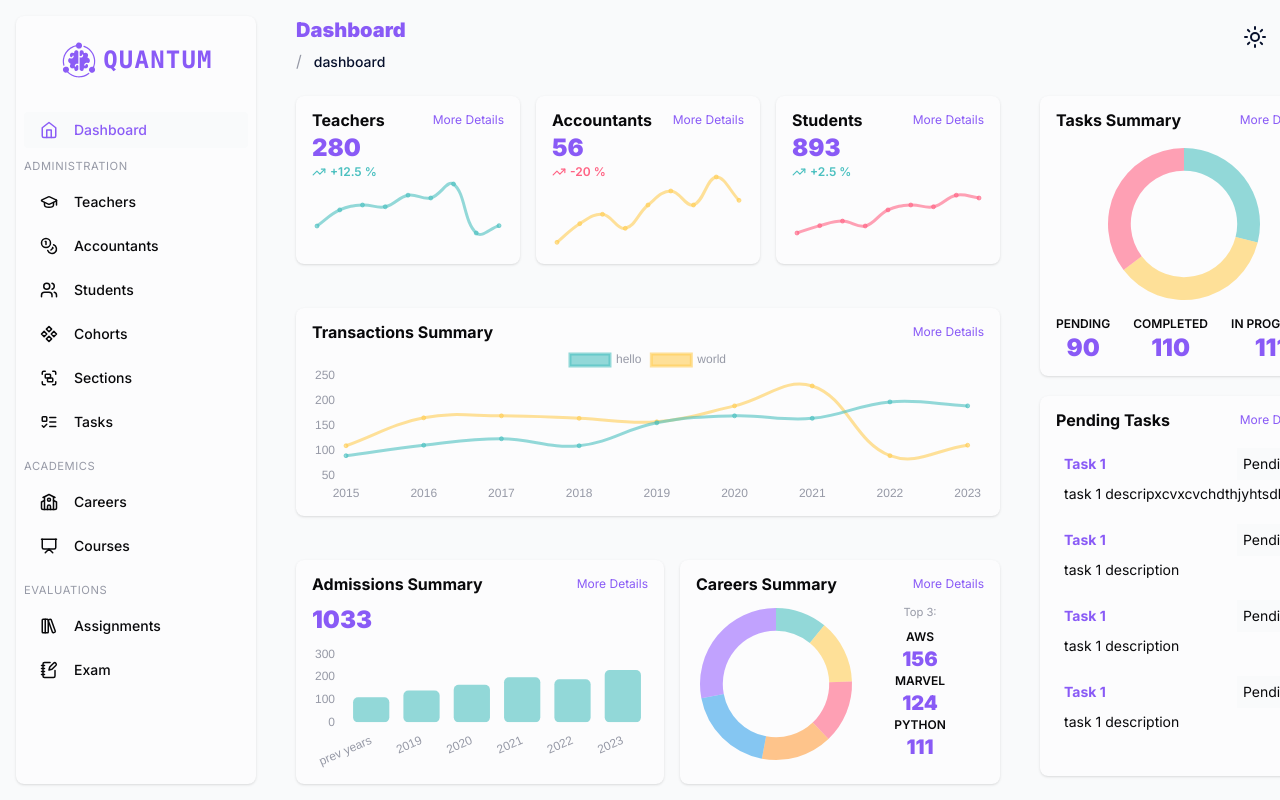
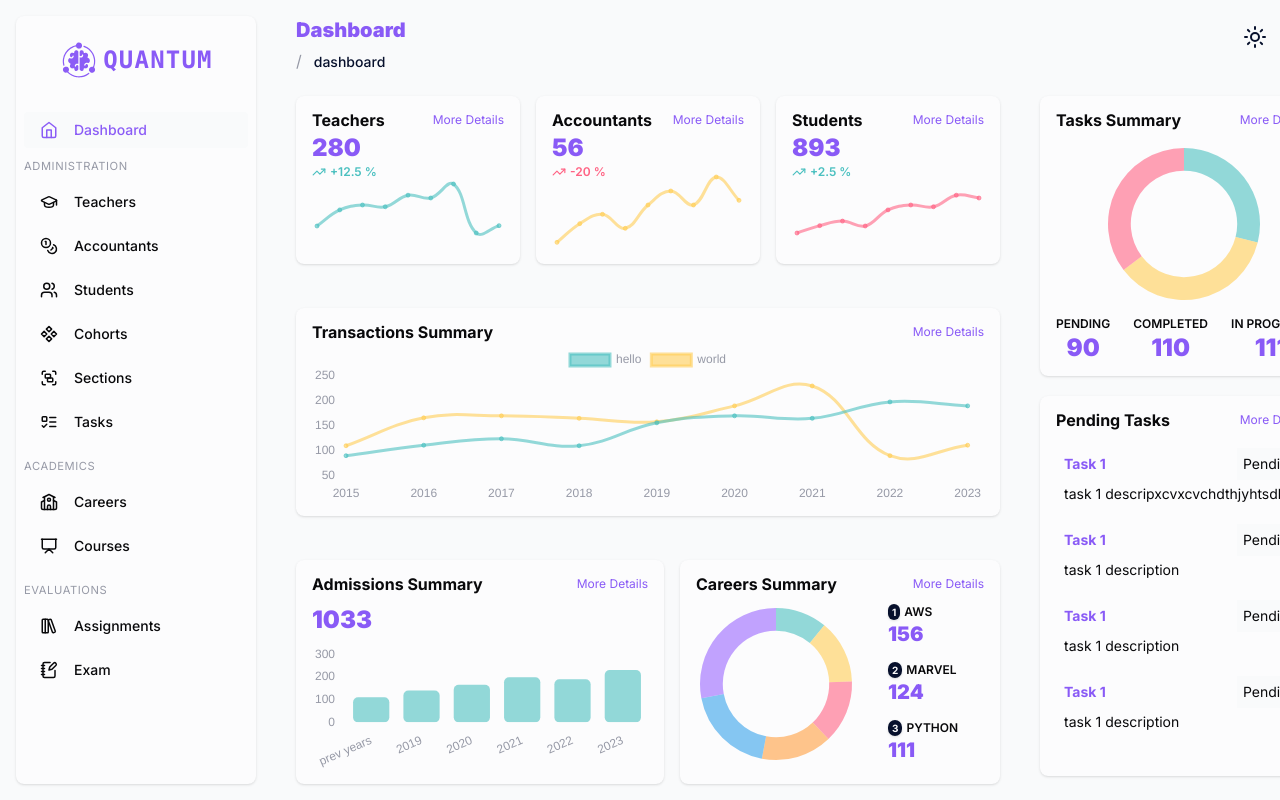
Before and after one commit to RenzoBA/School-Management-System-CLIENT, a Next.js app: page /admin/dashboard in a window 1280 px wide. Shown: the top 800 px of the page. Built offline with nearby package versions, Linux system fonts and the light colour scheme.

Commit message:
style: UI updated

```diff
--- a/src/components/shared/AdmissionsStatsCard.tsx
+++ b/src/components/shared/AdmissionsStatsCard.tsx
@@ -12,7 +12,7 @@ const cohorts = {
 
 const AdmissionsStatsCard: FC = () => {
   return (
-    <div className="space-y-2 rounded-lg bg-background px-4 py-3 shadow xl:w-[368px]">
+    <div className="space-y-2 rounded-lg bg-background px-4 py-3 shadow lg:w-[352px] xl:w-[368px] 2xl:w-[416px]">
       <div className="flex flex-row items-center justify-between">
         <p className="font-bold capitalize">Admissions Summary</p>
         <Link href="/admin/cohorts" className="text-xs text-tertiary">
--- a/src/components/shared/CareerStatsCard.tsx
+++ b/src/components/shared/CareerStatsCard.tsx
@@ -17,24 +17,25 @@ const careers = {
 
 const CareerStatsCard: FC = () => {
   return (
-    <div className="space-y-2 rounded-lg bg-background px-4 py-3 shadow xl:w-80">
+    <div className="space-y-2 rounded-lg bg-background px-4 py-3 shadow lg:w-72 xl:w-80">
       <div className="flex flex-row items-center justify-between">
         <p className="font-bold capitalize">Careers Summary</p>
         <Link href="/admin/careers" className="text-xs text-tertiary">
           More Details
         </Link>
       </div>
-      <div className="flex flex-row">
+      <div className="flex flex-row gap-8">
         <DoughnutChart chartData={careers.chartData} />
-        <div className="w-32 space-y-2 text-center">
-          <p className="text-[0.7rem] text-[#9699A6]">Top 3:</p>
-          <div className="flex flex-col items-center justify-between">
+        <div className="w-fit space-y-2 text-center">
+          <div className="flex h-full flex-col items-start justify-between">
             {careers.topCareers.map((career, i) => (
-              <div
-                key={i}
-                className="flex flex-col items-center justify-center"
-              >
-                <p className="text-xs font-semibold">{career.careerName}</p>
+              <div key={i} className="flex flex-col items-start justify-center">
+                <p className="text-xs font-semibold">
+                  <span className="mr-1 rounded-full bg-primary px-1 py-0.5 text-[10px] font-bold text-primary-foreground shadow">
+                    {i + 1}
+                  </span>
+                  {career.careerName}
+                </p>
                 <span className="text-xl font-black text-tertiary">
                   {career.studentsNumber}
                 </span>
--- a/src/components/shared/TransactionStatsCard.tsx
+++ b/src/components/shared/TransactionStatsCard.tsx
@@ -31,7 +31,7 @@ const transactions = {
 
 const TransactionStatsCard: FC = () => {
   return (
-    <div className="rounded-lg bg-background px-4 py-3 shadow xl:w-[704px]">
+    <div className="rounded-lg bg-background px-4 py-3 shadow lg:w-[656px] xl:w-[704px] 2xl:w-[752px]">
       <div className="flex flex-row items-center justify-between">
         <p className="font-bold capitalize">Transactions Summary</p>
         <Link href="/admin/transactions" className="text-xs text-tertiary">
--- a/src/components/shared/UserStatsCard.tsx
+++ b/src/components/shared/UserStatsCard.tsx
@@ -28,7 +28,7 @@ interface UserStatsCardProps {
 
 const UserStatsCard: FC<UserStatsCardProps> = ({ user }) => {
   return (
-    <div className="h-full rounded-lg bg-background px-4 py-3 shadow lg:w-52 xl:w-56">
+    <div className="h-full rounded-lg bg-background px-4 py-3 shadow lg:w-52 xl:w-56 2xl:w-60">
       <div className="flex flex-row items-center justify-between">
         <p className="font-bold capitalize">{user.type}</p>
         <Link href={`/admin/${user.type}`} className="text-xs text-tertiary">
```
